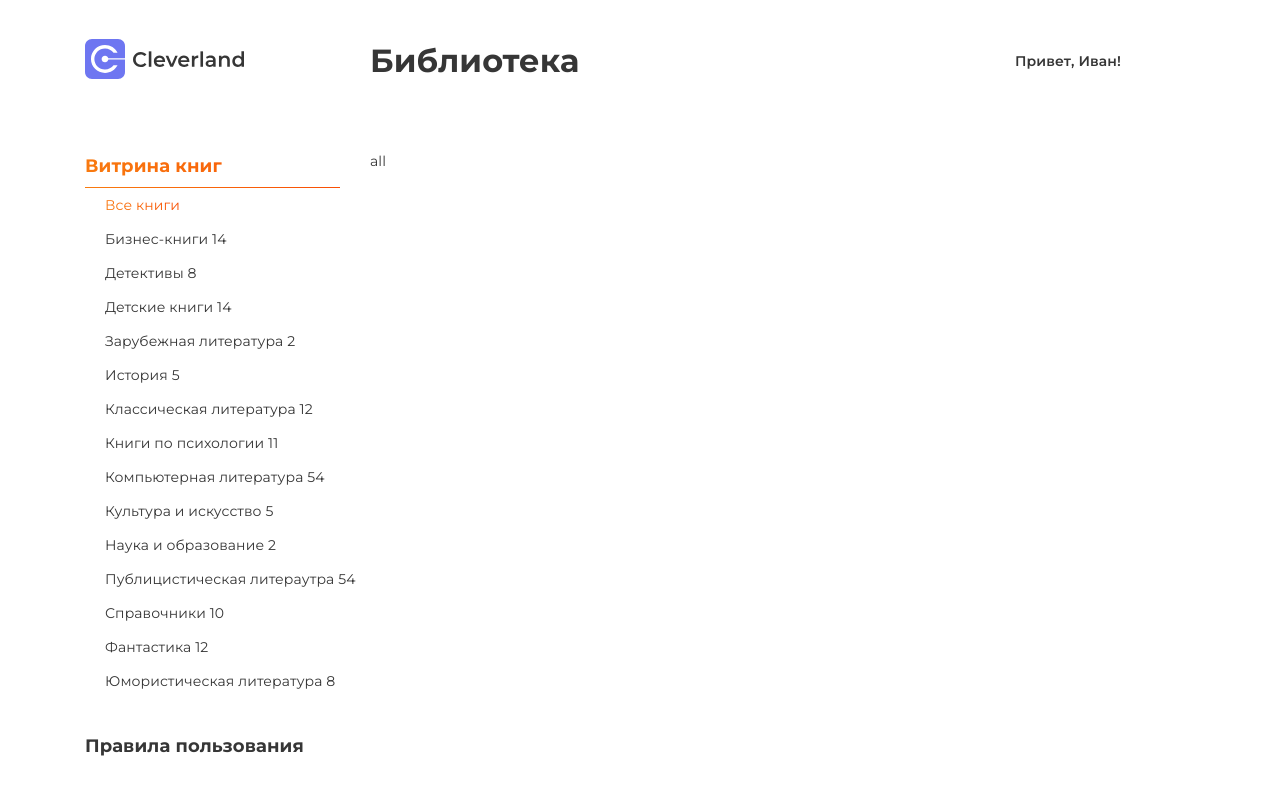
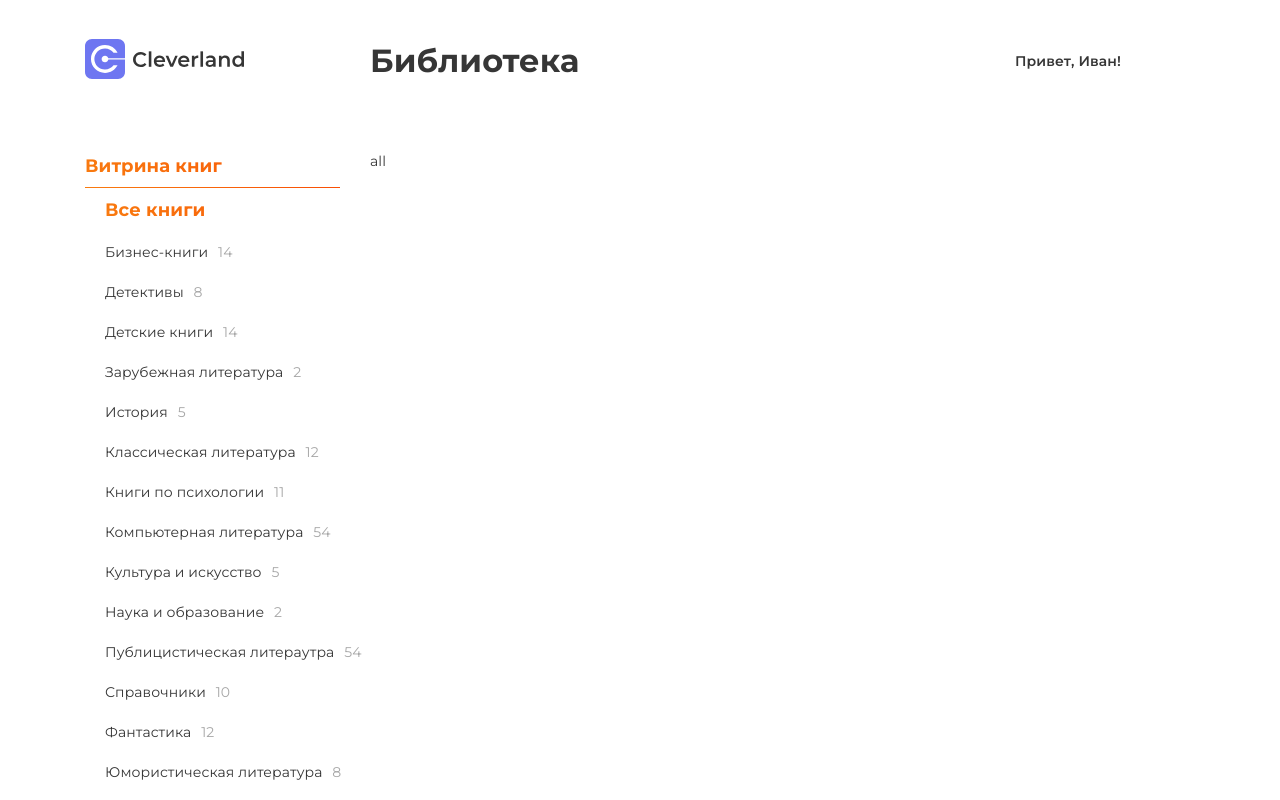
Before and after one commit to Defou1ts/sprint1-Defou1ts, a React (Create React App) app: page /#/books/all in a window 1280 px wide. Shown: the top 800 px of the page. Built offline with nearby package versions, Linux system fonts and the light colour scheme; some icons are missing.

Commit message:
finished sidebar

```diff
--- a/src/components/layouts/layout-main-page/sidebar/sidebar.module.css
+++ b/src/components/layouts/layout-main-page/sidebar/sidebar.module.css
@@ -40,4 +40,11 @@
     margin-bottom: 16px;
 }
 .category {
+    margin: 0;
 }
+.count {
+    margin-left: 6px;
+    font-size: 14px;
+    line-height: 24px;
+    color: var(--grey-40);
+}
--- a/src/components/layouts/layout-main-page/sidebar/sidebar.tsx
+++ b/src/components/layouts/layout-main-page/sidebar/sidebar.tsx
@@ -1,4 +1,3 @@
-import { useState } from 'react';
 import { Link, useLocation, useParams } from 'react-router-dom';
 import cn from 'classnames';
 
@@ -53,8 +52,19 @@ export const Sidebar = ({ className, ...props }: SidebarProps) => {
                                     [styles.secondLevelActive]: currentCategory === 'all',
                                 })}
                             >
-                                Все книги
-                            </Link>{' '}
+                                {currentCategory === 'all' ? (
+                                    <Htag
+                                        className={cn(styles.category, {
+                                            [styles.secondLevelActive]: currentCategory === 'all',
+                                        })}
+                                        tag='h5'
+                                    >
+                                        Все книги
+                                    </Htag>
+                                ) : (
+                                    'Все книги'
+                                )}
+                            </Link>
                         </li>
                         {renderedSecondLevelMenu}
                     </ul>
--- /dev/null
+++ b/src/react-app-env.d.ts
@@ -0,0 +1 @@
+/// <reference types="react-scripts" />
```
Also changed, not shown: src/types/declaration.d.ts (+10 -10 lines), src/assets/styles/normalize.css (indentation only).
